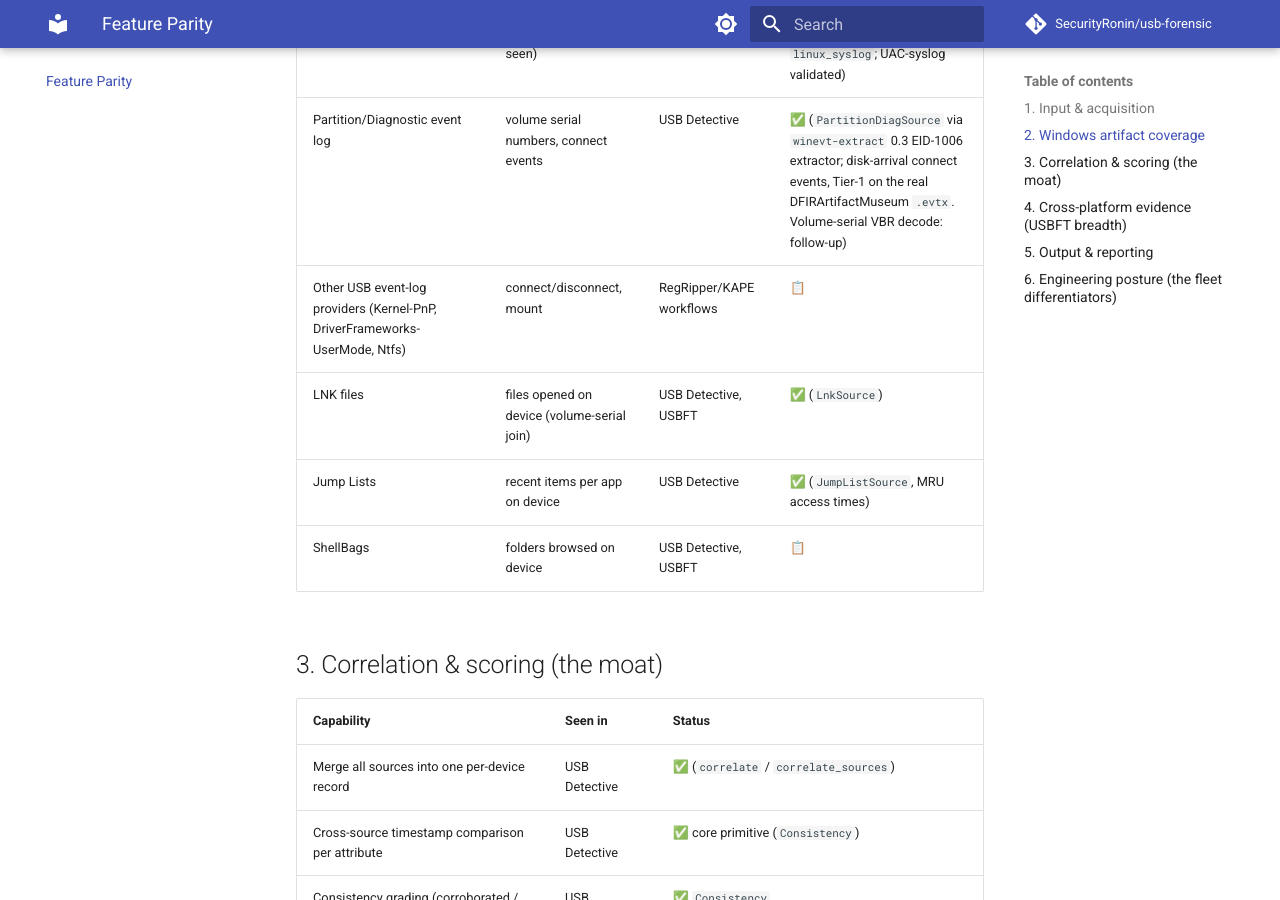
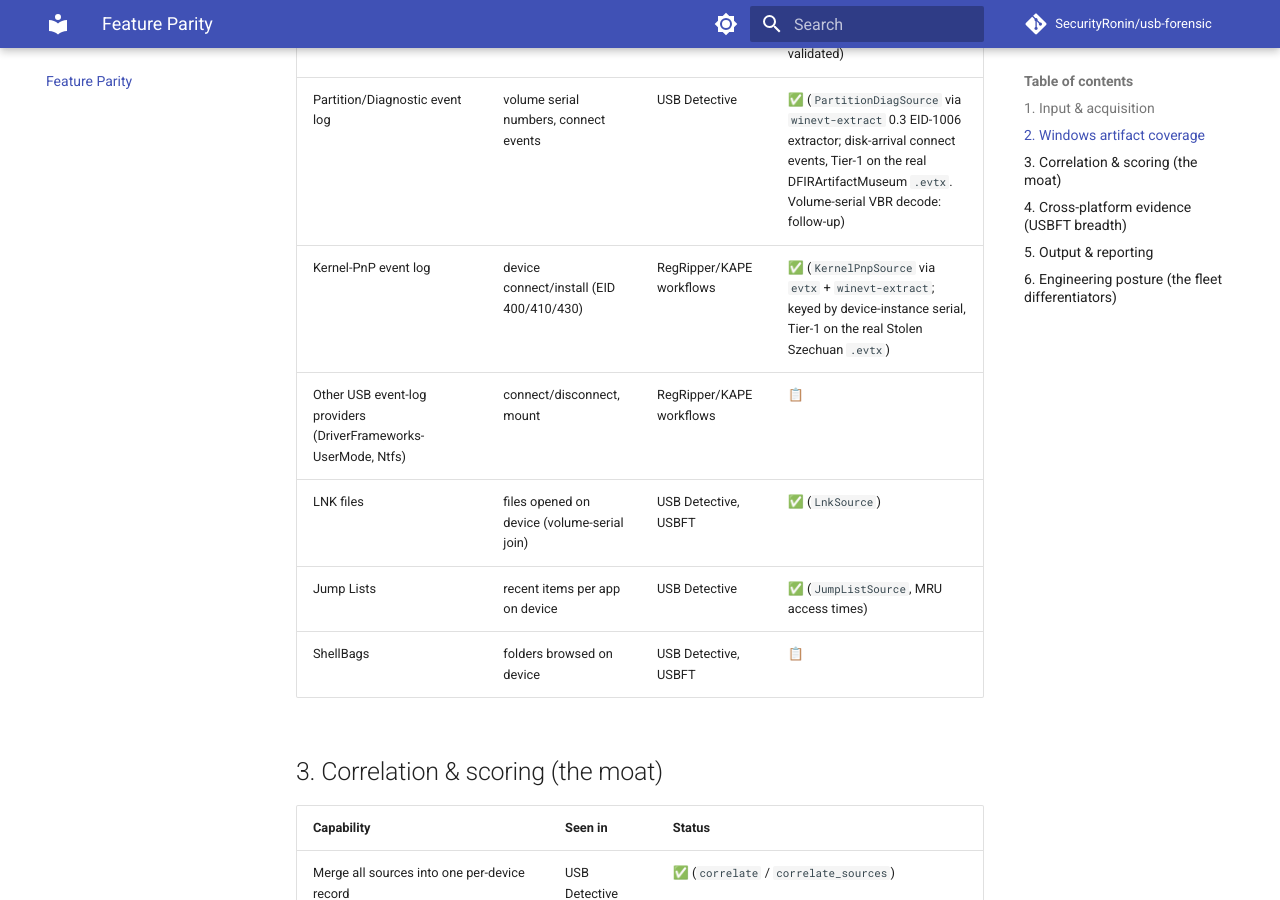
Before and after one commit to SecurityRonin/usb-forensic, an MkDocs documentation site: the page built from docs/feature-parity.md, in a window 1280 px wide and 900 px high, scrolled down 2800 px. Built offline with MkDocs 1.6.1 and Material for MkDocs 9.7.7, drawn with Linux system fonts in a browser that asks for light colours; comment, search, counter and statistics services are not loaded; some of the changed text lies outside the part shown.

Commit message:
docs: correct stale parity markers after 0.1.0
Two markers drifted from reality:
- Kernel-PnP was folded into a 📋 row but shipped in PR #6 → split out as ✅
  (KernelPnpSource, Tier-1 on real Szechuan .evtx); DriverFrameworks/Ntfs stay 📋
- `cargo install` was 🏗 "at publish" but 0.1.0 is published and install-verified → ✅

Recount: 46 done / 14 remaining (was 45/13). Updated README + PRD.

Co-Authored-By: Claude Opus 4.8 (1M context) <noreply@anthropic.com>

```diff
--- a/docs/feature-parity.md
+++ b/docs/feature-parity.md
@@ -42,7 +42,8 @@ Tracker / USBFT** (breadth: multi-OS, image mounting, VSCs, encrypted-volume his
 | SetupAPI (`setupapi.dev.log`) | first-install time (local, TZ-normalized) | all dedicated | ✅ (`PeripheralSource`) |
 | Linux kernel log (`syslog`/`dmesg`) | USB enumeration (VID/PID, serial, first-seen) | USBFT (parses) | ✅ (`PeripheralSource` via `peripheral-core` `linux_syslog`; UAC-syslog validated) |
 | Partition/Diagnostic event log | volume serial numbers, connect events | USB Detective | ✅ (`PartitionDiagSource` via `winevt-extract` 0.3 EID-1006 extractor; disk-arrival connect events, Tier-1 on the real DFIRArtifactMuseum `.evtx`. Volume-serial VBR decode: follow-up) |
-| Other USB event-log providers (Kernel-PnP, DriverFrameworks-UserMode, Ntfs) | connect/disconnect, mount | RegRipper/KAPE workflows | 📋 |
+| Kernel-PnP event log | device connect/install (EID 400/410/430) | RegRipper/KAPE workflows | ✅ (`KernelPnpSource` via `evtx` + `winevt-extract`; keyed by device-instance serial, Tier-1 on the real Stolen Szechuan `.evtx`) |
+| Other USB event-log providers (DriverFrameworks-UserMode, Ntfs) | connect/disconnect, mount | RegRipper/KAPE workflows | 📋 |
 | LNK files | files opened on device (volume-serial join) | USB Detective, USBFT | ✅ (`LnkSource`) |
 | Jump Lists | recent items per app on device | USB Detective | ✅ (`JumpListSource`, MRU access times) |
 | ShellBags | folders browsed on device | USB Detective, USBFT | 📋 |
@@ -98,7 +99,7 @@ sources cannot support one (see [roadmap](roadmap.md) Phase 3).
 
 | Property | Status |
 |---|---|
-| Single static binary, no runtime deps, `cargo install` | 🏗 (`usb4n6` builds & runs; `cargo install` at publish) |
+| Single static binary, no runtime deps, `cargo install` | ✅ (`cargo install usb-forensic` installs the `usb4n6` binary; published 0.1.0, install-verified) |
 | Library-embeddable (used by Issen / other fleet crates) | ✅ (this crate) |
 | `#![forbid(unsafe_code)]`, panic-free (unwrap/expect denied) | ✅ |
 | 100% line coverage gate | ✅ |
```
Also changed, not shown: README.md (+1 -1 lines), docs/prd.md (+1 -1 lines).
